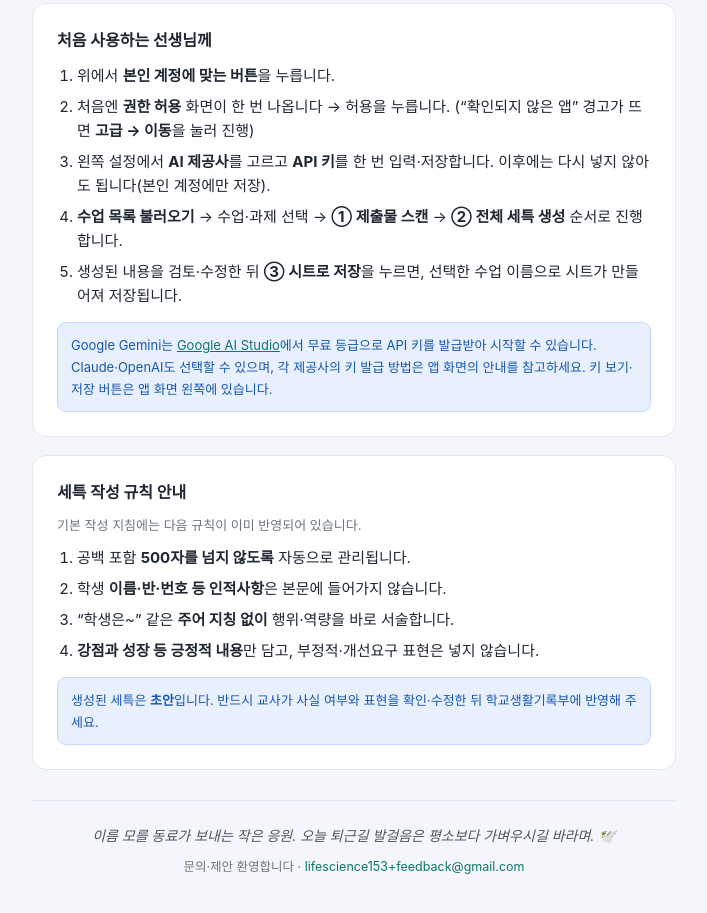
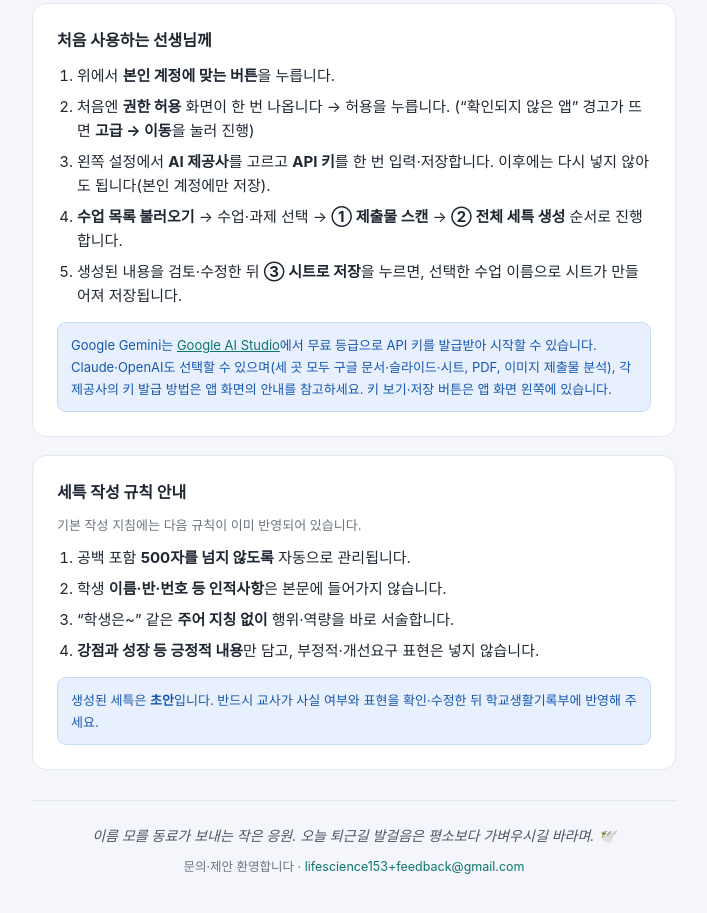
Before and after one commit to galaxy31/edu-hub, a plain HTML site: page setuk-generator/index.html in a window 1280 px wide. Shown: the part 670-1583 px from the top of the page, without its empty margins (286-993 px from the left). Drawn offline with Linux system fonts and the light colour scheme.

Commit message:
세특 생성기 안내 페이지: 제공사별 분석 가능 형식 안내 갱신
Co-Authored-By: Claude Opus 5.5 <noreply@anthropic.com>
Claude-Session: https://claude.ai/code/session_019qDNEdMJvRk4bjGwSQcwik

```diff
--- a/setuk-generator/index.html
+++ b/setuk-generator/index.html
@@ -79,7 +79,7 @@
     </ol>
     <div class="note" style="background:#e8f0fe;border-color:#c5d9fb;color:#1557b0">
       Google Gemini는 <a class="inline" href="https://aistudio.google.com/apikey" target="_blank" rel="noopener">Google AI Studio</a>에서 무료 등급으로 API 키를 발급받아 시작할 수 있습니다.
-      Claude·OpenAI도 선택할 수 있으며, 각 제공사의 키 발급 방법은 앱 화면의 안내를 참고하세요. 키 보기·저장 버튼은 앱 화면 왼쪽에 있습니다.
+      Claude·OpenAI도 선택할 수 있으며(세 곳 모두 구글 문서·슬라이드·시트, PDF, 이미지 제출물 분석), 각 제공사의 키 발급 방법은 앱 화면의 안내를 참고하세요. 키 보기·저장 버튼은 앱 화면 왼쪽에 있습니다.
     </div>
   </div>
 
```
